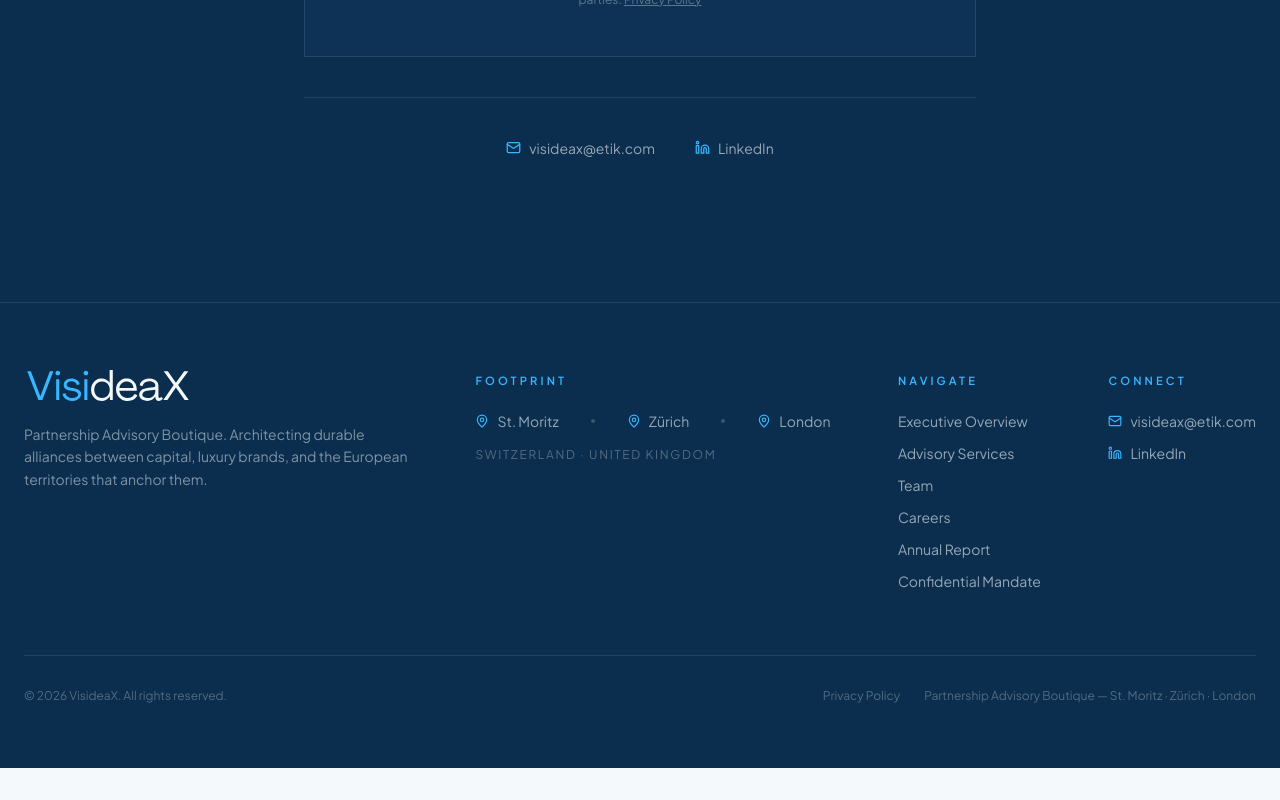
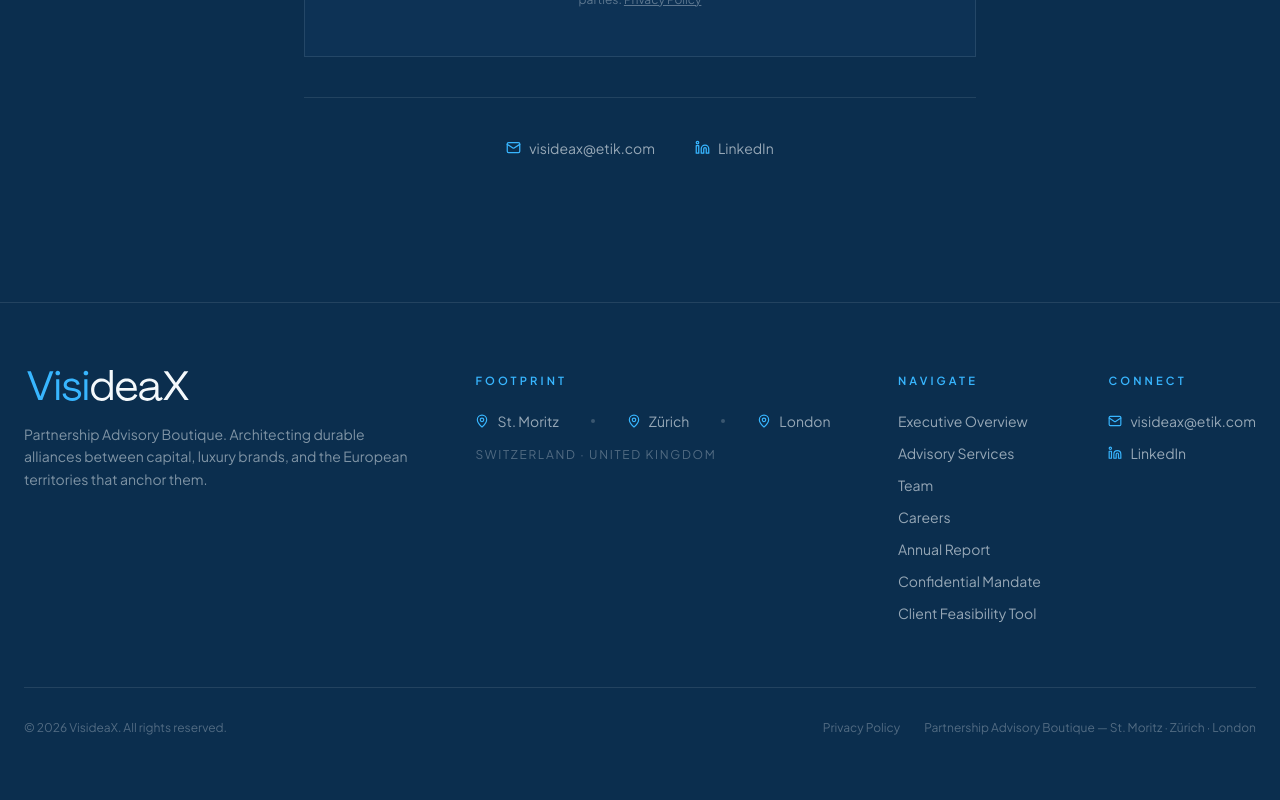
Before and after one commit to visideax-pab/visideax, a Next.js app: page / in a window 1280 px wide. Shown: the part 6764-7564 px from the top of the page. Before the commit the page ends 7532 px from the top, so only its background shows below. Built offline with nearby package versions, Linux system fonts and the light colour scheme.

Commit message:
Add footer link to the client feasibility tool at /tool

```diff
--- a/src/components/Footer.tsx
+++ b/src/components/Footer.tsx
@@ -58,6 +58,9 @@ export function Footer() {
               <a href="/#contact" className="text-sm text-alpine-cream/60 hover:text-alpine-gold transition-colors">
                 Confidential Mandate
               </a>
+              <a href="/tool" className="text-sm text-alpine-cream/60 hover:text-alpine-gold transition-colors">
+                Client Feasibility Tool
+              </a>
             </div>
           </div>
 
```
